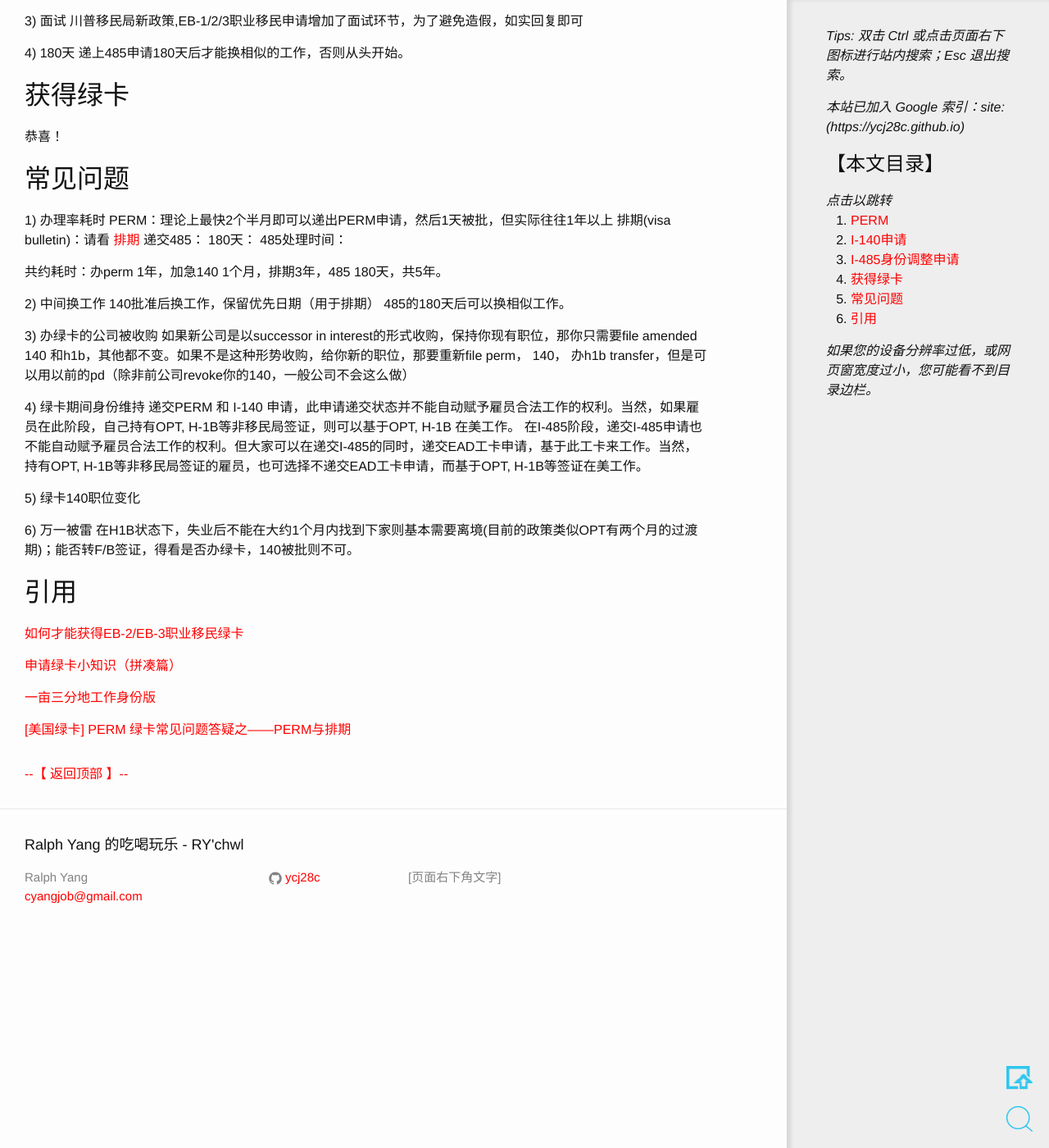
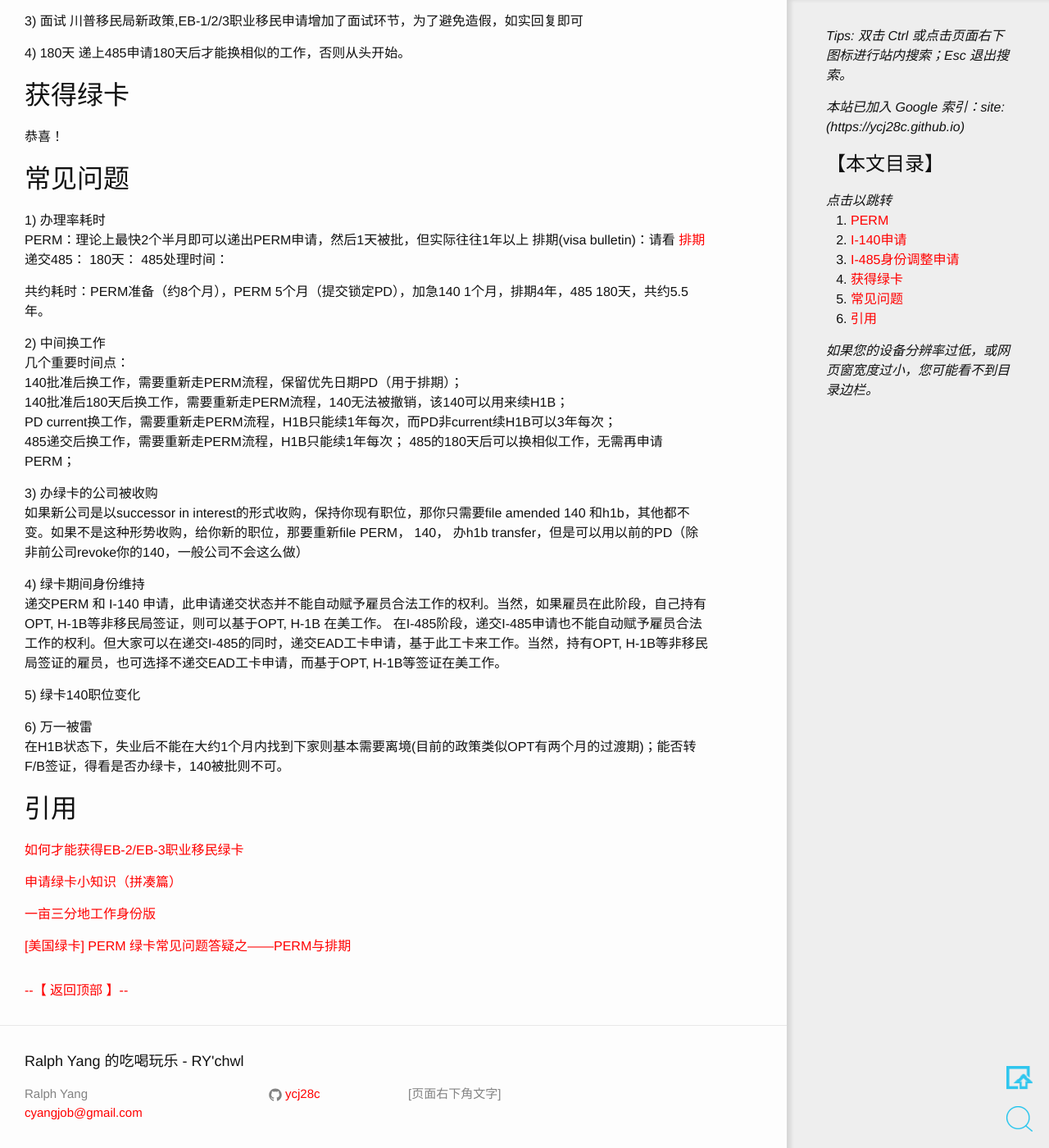
Before and after one commit to ycj28c/lifeblog, a Jekyll site: the page built from _posts/2019-01-12-h1b-green-card-progress.md, in a window 1280 px wide and 1400 px high, scrolled down 1274 px. Shown: the whole window at 82% size. Built offline with Jekyll 4.4.1, drawn with Linux system fonts in a browser that asks for light colours; comment, search, counter and statistics services are not loaded.

Commit message:
20200301_155115

```diff
--- a/_posts/2019-01-12-h1b-green-card-progress.md
+++ b/_posts/2019-01-12-h1b-green-card-progress.md
@@ -58,14 +58,18 @@ PERM：理论上最快2个半月即可以递出PERM申请，然后1天被批，
 180天：
 485处理时间：
 
-共约耗时：办perm 1年，加急140 1个月，排期3年，485 180天，共5年。
+共约耗时：PERM准备（约8个月），PERM 5个月（提交锁定PD），加急140 1个月，排期4年，485 180天，共约5.5年。
 
 2) 中间换工作
-140批准后换工作，保留优先日期（用于排期）
-485的180天后可以换相似工作。
+几个重要时间点：
+140批准后换工作，需要重新走PERM流程，保留优先日期PD（用于排期）；
+140批准后180天后换工作，需要重新走PERM流程，140无法被撤销，该140可以用来续H1B；
+PD current换工作，需要重新走PERM流程，H1B只能续1年每次，而PD非current续H1B可以3年每次；
+485递交后换工作，需要重新走PERM流程，H1B只能续1年每次；
+485的180天后可以换相似工作，无需再申请PERM；
 
 3) 办绿卡的公司被收购
-如果新公司是以successor in interest的形式收购，保持你现有职位，那你只需要file amended 140 和h1b，其他都不变。如果不是这种形势收购，给你新的职位，那要重新file perm， 140， 办h1b transfer，但是可以用以前的pd（除非前公司revoke你的140，一般公司不会这么做）
+如果新公司是以successor in interest的形式收购，保持你现有职位，那你只需要file amended 140 和h1b，其他都不变。如果不是这种形势收购，给你新的职位，那要重新file PERM， 140， 办h1b transfer，但是可以用以前的PD（除非前公司revoke你的140，一般公司不会这么做）
 
 4) 绿卡期间身份维持
 递交PERM 和 I-140 申请，此申请递交状态并不能自动赋予雇员合法工作的权利。当然，如果雇员在此阶段，自己持有OPT, H-1B等非移民局签证，则可以基于OPT, H-1B 在美工作。
```
